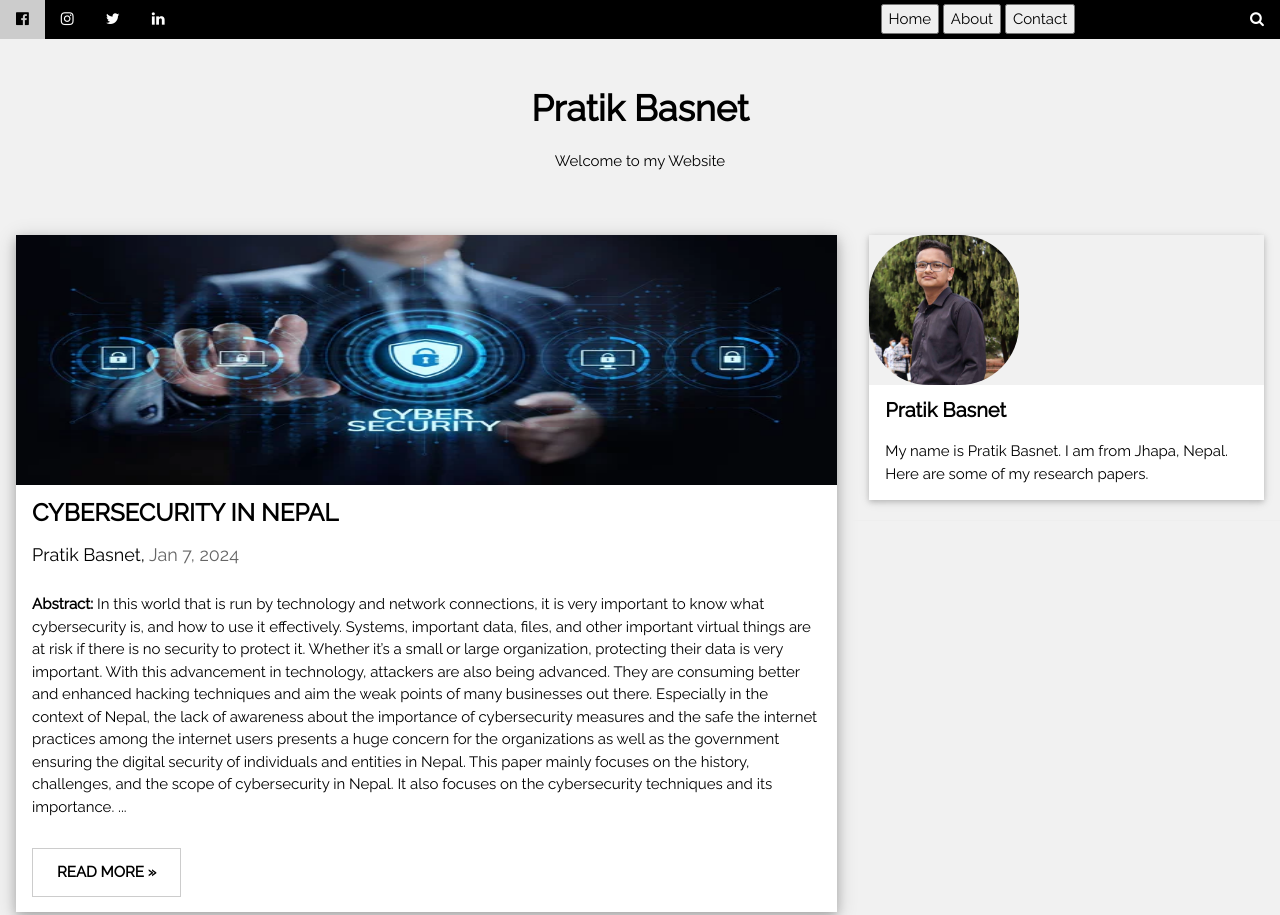
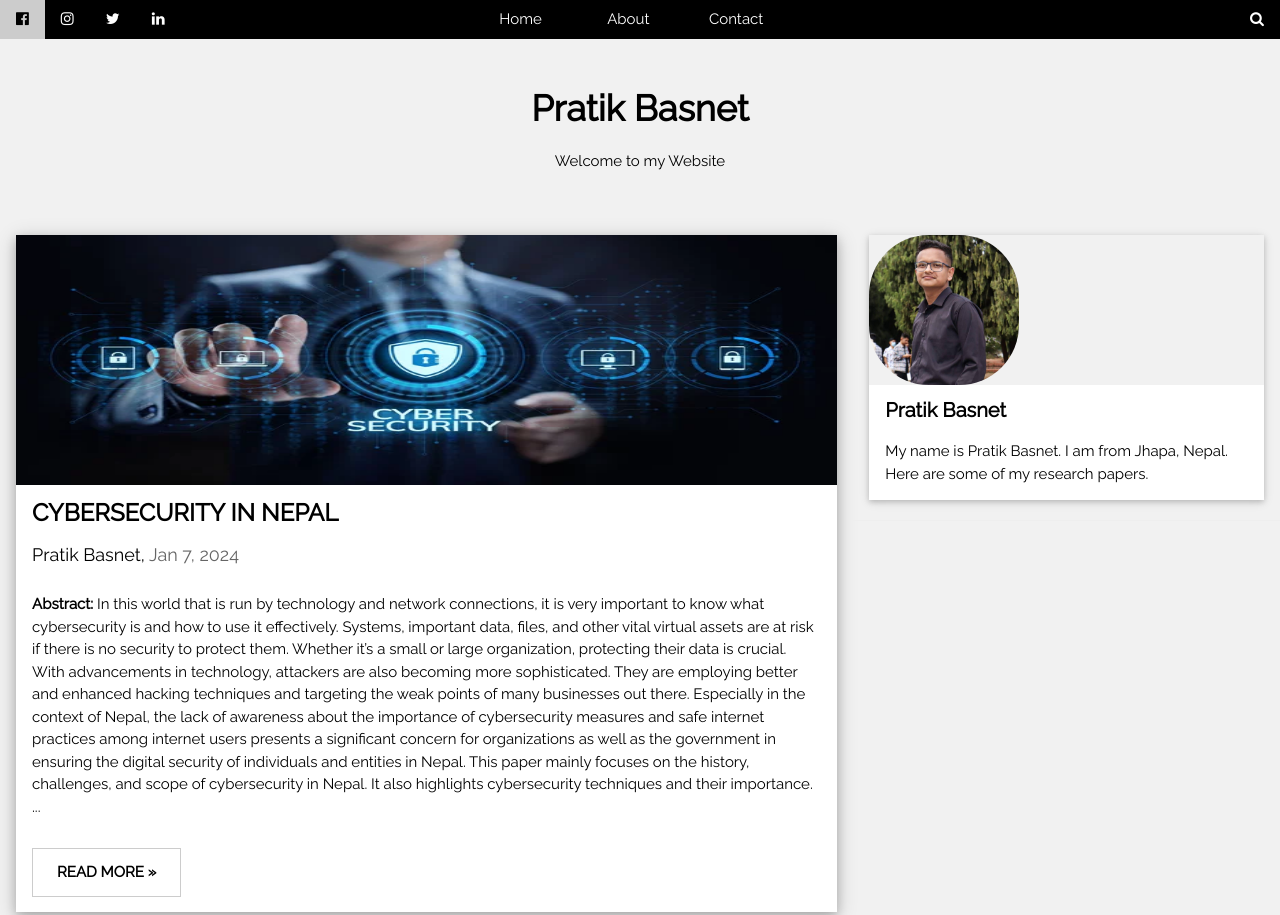
Before and after one commit to pratikbasnet3/researchcybersecurity, a plain HTML site: page index.html in a window 1280 px wide. Shown: the top 915 px of the page. Drawn offline with nearby package versions, Linux system fonts and the light colour scheme.

Commit message:
Update index.html

```diff
--- a/index.html
+++ b/index.html
@@ -64,15 +64,33 @@
   }
 body,h1,h2,h3,h4,h5 {font-family: "Raleway", sans-serif}
 .home{
-  margin-top: 4px;
-  height: 30px;
+  margin-top: 2px;
+  height: 35px;
+  margin-left: 4px;
+  width: 100px;
+  color: white;
+  height: 35px;
+  background-color: black;
+  border: none;
 
 
 }
+.home:hover{
+  color: black;
+  background-color: white;
+}
 .homeabout{
-margin-left: 700px;
-height: 30px;
-color: black;
+margin-left: 290px;
+height: 35px;
+color: white;
+background-color: black;
+border: none;
+width: 100px;
+margin-top: 2px;
+}
+.homeabout:hover{
+  color: black;
+  background-color: white;
 }
 
 </style>
@@ -136,17 +154,18 @@ and is wrapped around the whole page content, except for the footer in this exam
 
     <div class="w3-container">
       <p><b>Abstract:</b>
-       In this world that is run by technology and network connections, it is very important to know what cybersecurity is, and how to use it effectively. Systems, important data, files, and other important virtual things are at risk if there is no security to protect it. Whether it’s a small or large organization, protecting their data is very important. With this advancement in technology, attackers are also being advanced. They are consuming better and enhanced hacking techniques and aim the weak points of many businesses out there. Especially in the context of Nepal, the lack of awareness about the importance of cybersecurity measures and the safe the internet practices among the internet users presents a huge concern for the organizations as well as the government ensuring the digital security of individuals and entities in Nepal. This paper mainly focuses on the history, challenges, and the scope of cybersecurity in Nepal. It also focuses on the cybersecurity techniques and its importance.
+        In this world that is run by technology and network connections, it is very important to know what cybersecurity is and how to use it effectively. Systems, important data, files, and other vital virtual assets are at risk if there is no security to protect them. Whether it’s a small or large organization, protecting their data is crucial. With advancements in technology, attackers are also becoming more sophisticated. They are employing better and enhanced hacking techniques and targeting the weak points of many businesses out there. Especially in the context of Nepal, the lack of awareness about the importance of cybersecurity measures and safe internet practices among internet users presents a significant concern for organizations as well as the government in ensuring the digital security of individuals and entities in Nepal. This paper mainly focuses on the history, challenges, and scope of cybersecurity in Nepal. It also highlights cybersecurity techniques and their importance.
         <span id="dots">...</span><span id="more"> <br><br><br>
           <b>Introduction</b> <br>
-       Today, people can share messages, photos to anyone sitting at any corner of the world by just one click. That’s the blessings of technology. In this world, from education to health, agriculture to business, everywhere technologies and internet is used. We can’t even imagine a month without internet. I remember, for 10 hours Nepal didn’t receive internet service due to unpaid fees by ISPs in Nepal. Everything got messed up, this illustrated our dependence on this technology and highlighted the vulnerabilities within our infrastructure. <br> <br>
-       Today 51% of people in Nepal use internet that’s approximately 10 million people. And how many of them know about the importance of cybersecurity? The answer is not even 500 thousand. Moreover, large institutions holding vast amounts of private and sensitive data often fail to prioritize cybersecurity education for their users and consumers. Consequently, individuals are ill-prepared to protect themselves against cybercrimes, and organizations are left vulnerable to attacks. People face these problems and they ignore because they don’t know how to respond to cyber incidents. <br><br>
-       The result of inadequate cybersecurity measures are evident in the frequent incidents of data breaches and hacking affecting top-level educational and financial institutions in Nepal. The Cybersecurity Bureau of Nepal reports that a significant portion, 35%, of cyber cases remain unresolved due to the shortage of cybersecurity professionals in the country. Due to these problem we lie at 94th position in National Cyber Security Index. To address these challenges, Nepal must prioritize the implementation of robust cybersecurity measures. This entails not only raising awareness among the general populace but also investing in training programs to cultivate a skilled workforce capable of safeguarding our digital infrastructure. ><br><br>
+          Today, people can share messages, photos with anyone sitting at any corner of the world with just one click. That’s the blessings of technology. In this world, from education to health, agriculture to business, everywhere technology and the internet are used. We can’t even imagine a month without the internet. I remember, for 10 hours Nepal didn’t receive internet service due to unpaid fees by ISPs in Nepal. Everything got messed up; this illustrated our dependence on this technology and highlighted the vulnerabilities within our infrastructure.<br> <br>
+          Today, 51% of people in Nepal use the internet, which is approximately 10 million people. And how many of them know about the importance of cybersecurity? The answer is not even 500 thousand. Moreover, large institutions holding vast amounts of private and sensitive data often fail to prioritize cybersecurity education for their users and consumers. Consequently, individuals are ill-prepared to protect themselves against cybercrimes, and organizations are left vulnerable to attacks. People face these problems, and they ignore them because they don’t know how to respond to cyber incidents.<br><br>
+          The result of inadequate cybersecurity measures is evident in the frequent incidents of data breaches and hacking affecting top-level educational and financial institutions in Nepal. The Cybersecurity Bureau of Nepal reports that a significant portion, 35%, of cyber cases remain unresolved due to the shortage of cybersecurity professionals in the country. Due to these problems, we lie at the 94th position in the National Cyber Security Index. To address these challenges, Nepal must prioritize the implementation of robust cybersecurity measures. This entails not only raising awareness among the general populace but also investing in training programs to cultivate a skilled workforce capable of safeguarding our digital infrastructure. ><br><br>
           <b>History</b><br>
-       In the early 2000s, internet access began spreading across Nepal, primarily in urban areas. During this period, cybersecurity was a relatively unknown concept, with limited infrastructure and expertise in place to manage cyber threats. The government's focus at that time was more on expanding digital access than on securing it. <br> <br>
-        By the mid-2000s, as the number of internet users in Nepal continued to grow, the incidence of cybercrimes started to become more visible. Initial cases often involved scams, hacking of social media accounts, and the spread of computer viruses. These issues highlighted the need for a robust cybersecurity framework, but comprehensive measures were slow to develop. <br> <br>
-        The turning point for cybersecurity in Nepal came with the formulation of the Electronic Transaction Act (ETA) in 2004, which was one of the first attempts to address the legal aspects of cybercrimes. The Act provided a basic legal framework to tackle issues such as hacking, unauthorized data access, and electronic fraud. However, the rapid evolution of cyber threats soon outpaced the measures laid out in the ETA, necessitating further revisions and updates.
-        In response to growing cybersecurity challenges, the government established the Computer Emergency Response Team (NPCERT) in 2010. NPCERT was tasked with handling cybersecurity threats and enhancing the nation's cyber defense capabilities. Despite these efforts, a lack of comprehensive strategy and resource allocation meant that progress was gradual.
+          In the early 2000s, internet access began spreading across Nepal, primarily in urban areas. During this period, cybersecurity was a relatively unknown concept, with limited infrastructure and expertise in place to manage cyber threats. The government's focus at that time was more on expanding digital access than on securing it.<br> <br>
+          By the mid-2000s, as the number of internet users in Nepal continued to grow, the incidence of cybercrimes started to become more visible. Initial cases often involved scams, hacking of social media accounts, and the spread of computer viruses. These issues highlighted the need for a robust cybersecurity framework, but comprehensive measures were slow to develop.<br> <br>
+          The turning point for cybersecurity in Nepal came with the formulation of the Electronic Transaction Act (ETA) in 2004, which was one of the first attempts to address the legal aspects of cybercrimes. The Act provided a basic legal framework to tackle issues such as hacking, unauthorized data access, and electronic fraud. However, the rapid evolution of cyber threats soon outpaced the measures laid out in the ETA, necessitating further revisions and updates.<br><br>
+
+          In response to growing cybersecurity challenges, the government established the Computer Emergency Response Team (NPCERT) in 2010. NPCERT was tasked with handling cybersecurity threats and enhancing the nation's cyber defense capabilities. Despite these efforts, a lack of comprehensive strategy and resource allocation meant that progress was gradual.
 </span>
         </p>
       <div class="w3-row">
```
